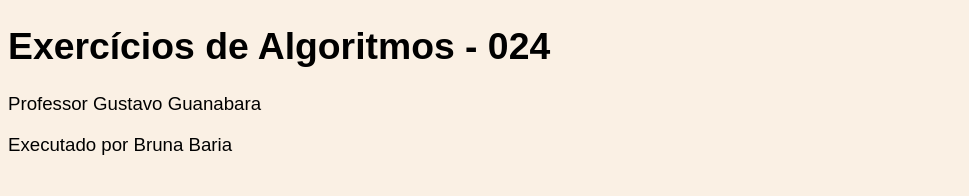
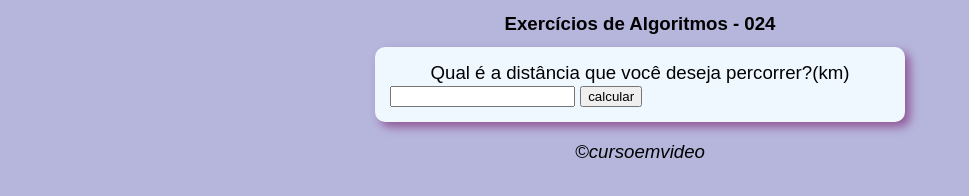
Before and after one commit to BrunaBaria/JavaScript, a plain HTML site: page Curso JavaScript/Exercícios Algorítmos/Ex.024/ex.024.al.html in a window 1280 px wide. Shown: the whole page, without its empty margins (0-969 px from the left). Drawn offline with Linux system fonts and the light colour scheme.

Commit message:
commit ex.24 algoritmos
resolução do exercício 24 algoritmo

```diff
--- /dev/null
+++ b/Curso JavaScript/Exercícios Algorítmos/Ex.024/estilo.ex.24.css
@@ -0,0 +1,25 @@
+
+body{background-color: rgb(182, 182, 221);
+    font: normal 14pt arial;
+}
+h1{
+    font:bold 14pt arial;
+    text-align: center;
+}
+footer{
+    font-style: italic;
+    font: 10pt;
+    text-align: center;
+}
+div{
+    width: auto;
+    text-align: center;
+}
+section{
+    background-color: aliceblue;
+    padding: 15px;
+    border-radius: 10px;
+    box-shadow: 5px 5px 10px rgba(139, 72, 139, 0.856);
+    width: 500px;
+    margin: auto;
+}
--- a/Curso JavaScript/Exercícios Algorítmos/Ex.024/ex.024.al.html
+++ b/Curso JavaScript/Exercícios Algorítmos/Ex.024/ex.024.al.html
@@ -6,19 +6,26 @@
     <meta name="viewport" content="width=device-width, initial-scale=1.0">
     <meta http-equiv="X-UA-Compatible" content="ie=edge">
     <title>Algorítimos</title>
-<style>
-    body{background-color: rgb(250, 240, 228);
-        font: normal 14pt arial;
-    }
-    h1{font:bolder 16pt}
-</style>
+    <link rel="stylesheet" href="estilo.ex.24.css">
 </head>
 <body>
-<h1>
-    Exercícios de Algoritmos - 024
-</h1>
-    <p>Professor Gustavo Guanabara</p>
-    <p>Executado por Bruna Baria</p>
-    <!--Faça um alogoritmo que pergunte a distância que um passageiro deseja percorrer em Km. Calcule o preço da passagem, cobrando R$ 0.50 por Km para viagens até 200km e R$ 0.45 para viagens mais longas-->
+    <header>
+        <h1>
+            Exercícios de Algoritmos - 024
+        </h1>
+    </header>
+    <section>
+        <div>Qual é a distância que você deseja percorrer?(km)</div>
+        <input type="number" name="txtkm" id="txtkm">
+        <input type="button" value="calcular" onclick="calcular()">
+        <div id = 'res'></div>
+        <!--Faça um alogoritmo que pergunte a distância que um passageiro deseja percorrer em Km. Calcule o preço da passagem, cobrando R$ 0.50 por Km para viagens até 200km e R$ 0.45 para viagens mais longas-->
+
+    </section>
+   <footer>
+        <p>&copy;cursoemvideo</p>
+   </footer>
+   <script src="script.js"></script>
 </body>
+
 </html>
--- /dev/null
+++ b/Curso JavaScript/Exercícios Algorítmos/Ex.024/script.js
@@ -0,0 +1,20 @@
+function calcular(){
+    var km = document.getElementById('txtkm')
+    var res = document.querySelector('div#res')
+    var img = document.createElement('img')
+    var distancia = Number(km.value)
+
+    if(distancia <= 200){
+        var passagem = distancia*0.50
+        img.setAttribute('src','carro200km.jpg')
+        res.innerHTML = `<p>O valor da passagem para ${distancia} km percorridos será ${passagem} reais</p>`
+        document.body.style.backgroung = '#c09da7'
+    }else{
+        var passagem = distancia*0.45
+        img.setAttribute('src','carromaiskm.jpg')
+        res.innerHTML=`<p>O valor da passagem para ${distancia}km percorridos será ${passagem} reais</p>`
+        document.body.style.backgroung = '#a897a7'
+    }
+    res.appendChild(img)
+    res.style.textAlign = 'center'
+}
```
Also changed, not shown: Curso JavaScript/Exercícios Algorítmos/Ex.024/carro200km.jpg (added), Curso JavaScript/Exercícios Algorítmos/Ex.024/carromaiskm.jpg (added).
